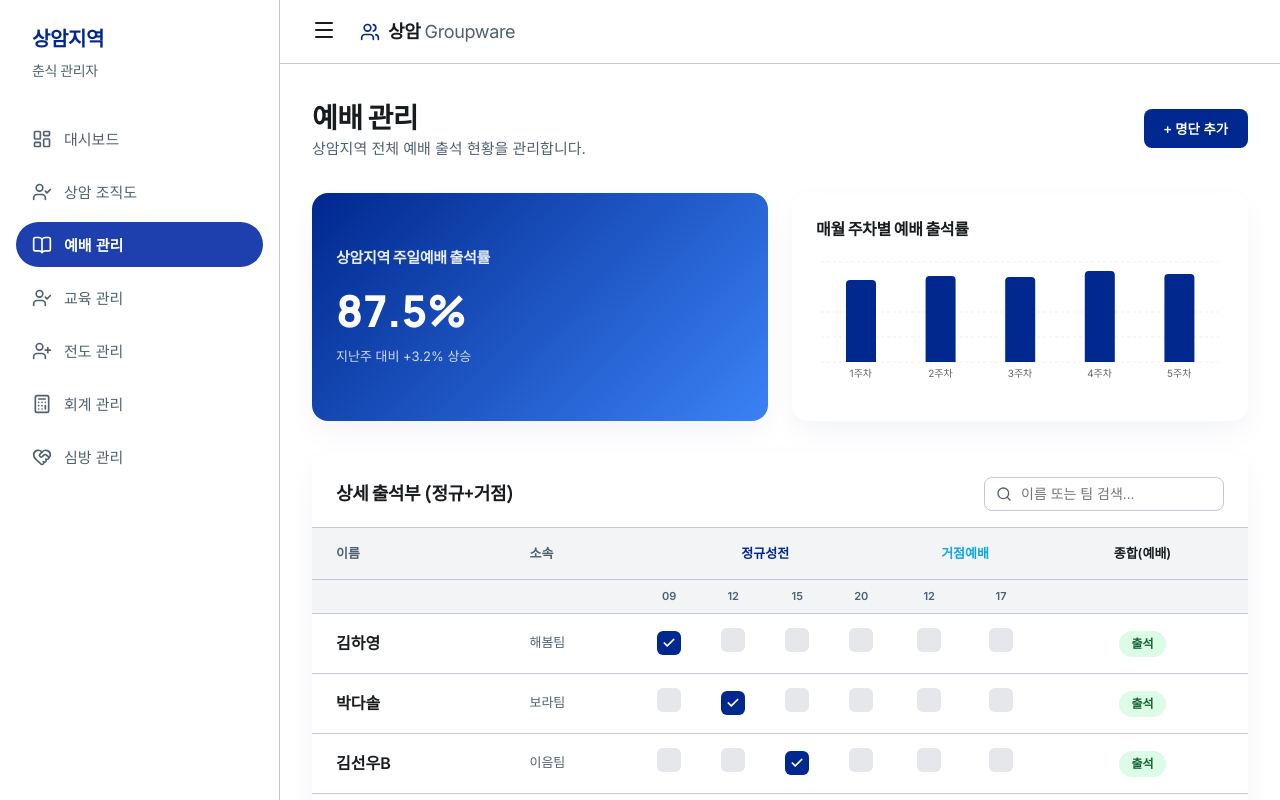
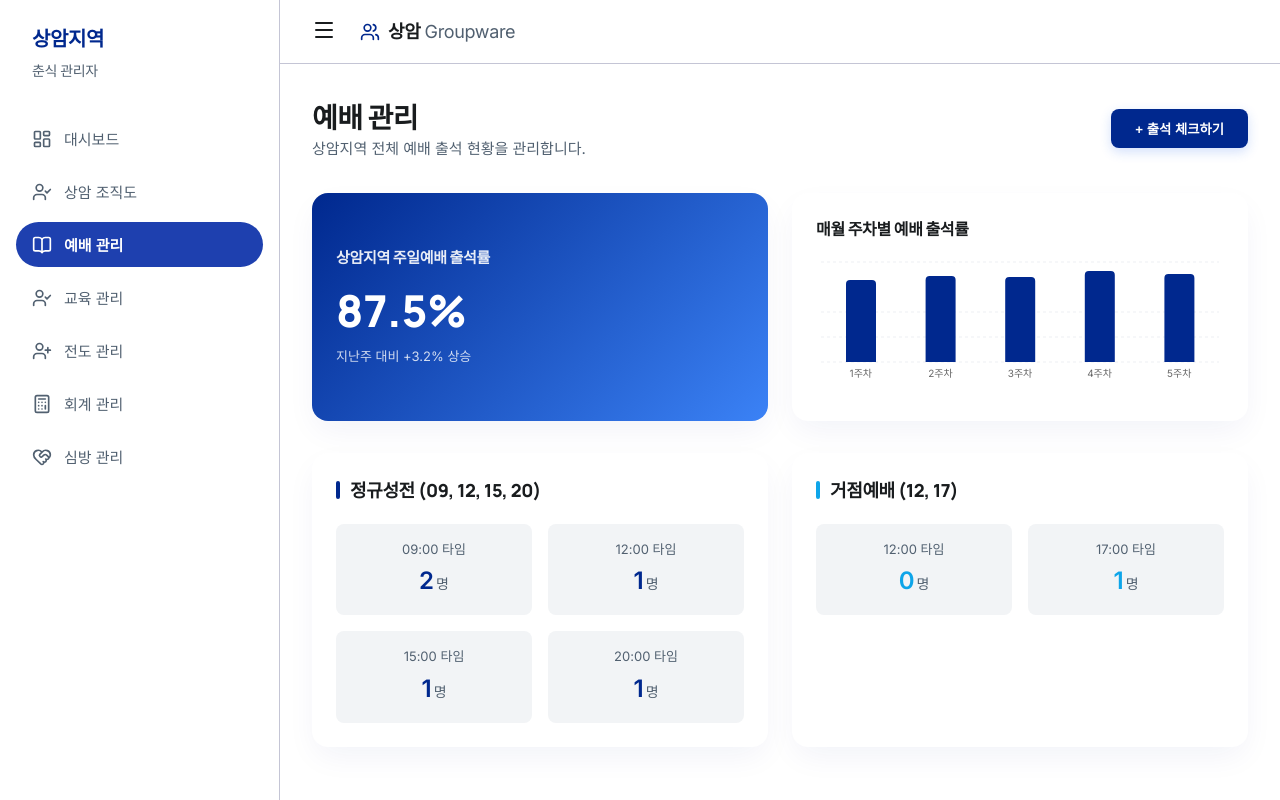
Before and after one commit to aiKyungHoon/samGroupware, a React (Vite) app: page / in a window 1280 px wide. Both pictures are taken after a click on the button "예배 관리". Built offline with nearby package versions, Linux system fonts and the light colour scheme.

Commit message:
feat: Restructure Worship page with attendance summary and detailed modal view

```diff
--- a/src/components/Worship.tsx
+++ b/src/components/Worship.tsx
@@ -29,6 +29,7 @@ const mockAttendance: WorshipAttendance[] = [
 ];
 
 export function Worship() {
+  const [showDetailed, setShowDetailed] = useState(false);
   const [searchTerm, setSearchTerm] = useState('');
   const [attendance, setAttendance] = useState<WorshipAttendance[]>(mockAttendance);
 
@@ -52,42 +53,27 @@ export function Worship() {
     return Object.values(a.regular).some(v => v) || Object.values(a.base).some(v => v);
   };
 
+  const getSlotCount = (type: 'regular' | 'base', time: string) => {
+    return attendance.filter(a => type === 'regular' ? a.regular[time] : a.base[time]).length;
+  };
+
+  if (showDetailed) {
     return (
       <div style={{ padding: '32px', flex: 1, overflowY: 'auto' }}>
-      <header style={{ marginBottom: '32px' }}>
-        <div style={{ display: 'flex', justifyContent: 'space-between', alignItems: 'center', flexWrap: 'wrap', gap: '16px' }}>
+        <header style={{ marginBottom: '24px', display: 'flex', justifyContent: 'space-between', alignItems: 'center' }}>
           <div>
-            <h1 style={{ fontSize: '28px', color: 'var(--on-surface)', fontWeight: 800 }}>예배 관리</h1>
-            <p style={{ color: 'var(--secondary)', fontSize: '15px' }}>상암지역 전체 예배 출석 현황을 관리합니다.</p>
+            <h1 style={{ fontSize: '24px', fontWeight: 800 }}>실시간 출석 체크</h1>
+            <p style={{ color: 'var(--secondary)', fontSize: '14px' }}>성도들의 예배 참석 여부를 실시간으로 입력합니다.</p>
           </div>
-          <button style={{ padding: '10px 20px', background: 'var(--primary)', color: 'white', border: 'none', borderRadius: 'var(--radius-md)', fontWeight: 600, cursor: 'pointer' }}>+ 명단 추가</button>
-        </div>
+          <button
+            onClick={() => setShowDetailed(false)}
+            style={{ padding: '8px 16px', background: 'var(--surface-low)', border: '1px solid var(--outline-variant)', borderRadius: 'var(--radius-md)', fontWeight: 600, cursor: 'pointer' }}
+          >
+            ← 뒤로가기
+          </button>
         </header>
 
-      {/* Stats Section */}
-      <div className="responsive-grid-2" style={{ marginBottom: '32px' }}>
-        <div style={{ background: 'linear-gradient(135deg, var(--primary), #3b82f6)', color: 'white', padding: '32px 24px', borderRadius: 'var(--radius-lg)', boxShadow: 'var(--shadow-ambient)', display: 'flex', flexDirection: 'column', justifyContent: 'center' }}>
-          <h3 style={{ fontSize: '15px', fontWeight: 600, opacity: 0.9, marginBottom: '8px' }}>상암지역 주일예배 출석률</h3>
-          <div style={{ fontSize: '44px', fontWeight: 800, fontFamily: 'var(--font-display)', marginBottom: '4px' }}>87.5%</div>
-          <div style={{ fontSize: '13px', opacity: 0.8 }}>지난주 대비 +3.2% 상승</div>
-        </div>
-
-        <div style={{ background: 'var(--surface-lowest)', padding: '24px', borderRadius: 'var(--radius-lg)', boxShadow: 'var(--shadow-ambient)' }}>
-          <h3 style={{ fontSize: '16px', fontWeight: 700, marginBottom: '16px' }}>매월 주차별 예배 출석률</h3>
-          <div style={{ height: '140px' }}>
-            <ResponsiveContainer width="100%" height="100%">
-              <BarChart data={weeklyData}>
-                <CartesianGrid strokeDasharray="3 3" vertical={false} stroke="var(--outline-variant)" opacity={0.3} />
-                <XAxis dataKey="name" axisLine={false} tickLine={false} fontSize={10} />
-                <Tooltip cursor={{ fill: 'var(--surface-low)' }} />
-                <Bar dataKey="출석률" fill="var(--primary)" radius={[4, 4, 0, 0]} barSize={30} />
-              </BarChart>
-            </ResponsiveContainer>
-          </div>
-        </div>
-      </div>
-
-      {/* Detailed Attendance Section */}
+        {/* Detailed Attendance Table (Existing Table Code) */}
         <div style={{ background: 'var(--surface-lowest)', borderRadius: 'var(--radius-lg)', boxShadow: 'var(--shadow-ambient)', overflow: 'hidden' }}>
           <div style={{ padding: '24px 24px 16px', borderBottom: '1px solid var(--outline-variant)', display: 'flex', justifyContent: 'space-between', alignItems: 'center', flexWrap: 'wrap', gap: '16px' }}>
             <h3 style={{ fontSize: '18px', fontWeight: 800, color: 'var(--on-surface)' }}>상세 출석부 (정규+거점)</h3>
@@ -128,8 +114,6 @@ export function Worship() {
                   <tr key={a.id} style={{ borderBottom: '1px solid var(--outline-variant)', transition: 'background 0.2s' }}>
                     <td style={{ padding: '16px 24px', fontWeight: 700, color: 'var(--on-surface)' }}>{a.name}</td>
                     <td style={{ padding: '16px 12px', fontSize: '13px', color: 'var(--secondary)' }}>{a.team}</td>
-
-                  {/* Regular Worship Slots */}
                     {['09', '12', '15', '20'].map(t => (
                       <td key={t} style={{ padding: '8px 4px', textAlign: 'center' }}>
                         <button
@@ -140,8 +124,6 @@ export function Worship() {
                         </button>
                       </td>
                     ))}
-
-                  {/* Base Worship Slots */}
                     {['12', '17'].map(t => (
                       <td key={t} style={{ padding: '8px 4px', textAlign: 'center' }}>
                         <button
@@ -152,8 +134,6 @@ export function Worship() {
                         </button>
                       </td>
                     ))}
-
-                  {/* Summary: "종합(예배)" */}
                     <td style={{ padding: '16px 24px', textAlign: 'center' }}>
                       <div style={{ display: 'inline-flex', alignItems: 'center', gap: '6px', padding: '4px 12px', background: isAttended(a) ? '#dcfce7' : '#fee2e2', color: isAttended(a) ? '#166534' : '#991b1b', borderRadius: 'var(--radius-full)', fontSize: '12px', fontWeight: 800 }}>
                         {isAttended(a) ? '출석' : '결석'}
@@ -164,13 +144,85 @@ export function Worship() {
               </tbody>
             </table>
           </div>
-
-        <div style={{ padding: '20px 24px', background: 'var(--surface-low)', display: 'flex', justifyContent: 'flex-end', gap: '12px' }}>
-          <p style={{ alignSelf: 'center', marginRight: 'auto', fontSize: '13px', color: 'var(--secondary)' }}>입력 및 수정 즉시 자동 반영됩니다.</p>
-          <button style={{ padding: '8px 24px', background: 'white', border: '1.5px solid var(--outline-variant)', borderRadius: 'var(--radius-md)', fontSize: '14px', fontWeight: 600, cursor: 'pointer' }}>내보내기 (CSV)</button>
-          <button style={{ padding: '8px 24px', background: 'var(--on-surface)', color: 'white', border: 'none', borderRadius: 'var(--radius-md)', fontSize: '14px', fontWeight: 600, cursor: 'pointer' }}>최종 저장</button>
+          <div style={{ padding: '20px 24px', borderTop: '1px solid var(--outline-variant)', display: 'flex', justifyContent: 'flex-end', gap: '12px' }}>
+            <button onClick={() => setShowDetailed(false)} style={{ padding: '8px 24px', background: 'var(--on-surface)', color: 'white', border: 'none', borderRadius: 'var(--radius-md)', fontSize: '14px', fontWeight: 600, cursor: 'pointer' }}>저장 및 브리핑 작성</button>
           </div>
         </div>
       </div>
-  )
+    );
   }
+
+  return (
+    <div style={{ padding: '32px', flex: 1, overflowY: 'auto' }}>
+      <header style={{ marginBottom: '32px', display: 'flex', justifyContent: 'space-between', alignItems: 'center', flexWrap: 'wrap', gap: '16px' }}>
+        <div>
+          <h1 style={{ fontSize: '28px', color: 'var(--on-surface)', fontWeight: 800 }}>예배 관리</h1>
+          <p style={{ color: 'var(--secondary)', fontSize: '15px' }}>상암지역 전체 예배 출석 현황을 관리합니다.</p>
+        </div>
+        <button
+          onClick={() => setShowDetailed(true)}
+          style={{ padding: '10px 24px', background: 'var(--primary)', color: 'white', border: 'none', borderRadius: 'var(--radius-md)', fontWeight: 700, cursor: 'pointer', boxShadow: '0 4px 12px rgba(37, 99, 235, 0.2)' }}
+        >
+          + 출석 체크하기
+        </button>
+      </header>
+
+      {/* Main Page Stats */}
+      <div className="responsive-grid-2" style={{ marginBottom: '32px' }}>
+        <div style={{ background: 'linear-gradient(135deg, var(--primary), #3b82f6)', color: 'white', padding: '32px 24px', borderRadius: 'var(--radius-lg)', boxShadow: 'var(--shadow-ambient)', display: 'flex', flexDirection: 'column', justifyContent: 'center' }}>
+          <h3 style={{ fontSize: '15px', fontWeight: 600, opacity: 0.9, marginBottom: '8px' }}>상암지역 주일예배 출석률</h3>
+          <div style={{ fontSize: '44px', fontWeight: 800, fontFamily: 'var(--font-display)', marginBottom: '4px' }}>87.5%</div>
+          <div style={{ fontSize: '13px', opacity: 0.8 }}>지난주 대비 +3.2% 상승</div>
+        </div>
+
+        <div style={{ background: 'var(--surface-lowest)', padding: '24px', borderRadius: 'var(--radius-lg)', boxShadow: 'var(--shadow-ambient)' }}>
+          <h3 style={{ fontSize: '16px', fontWeight: 700, marginBottom: '16px' }}>매월 주차별 예배 출석률</h3>
+          <div style={{ height: '140px' }}>
+            <ResponsiveContainer width="100%" height="100%">
+              <BarChart data={weeklyData}>
+                <CartesianGrid strokeDasharray="3 3" vertical={false} stroke="var(--outline-variant)" opacity={0.3} />
+                <XAxis dataKey="name" axisLine={false} tickLine={false} fontSize={10} />
+                <Tooltip cursor={{ fill: 'var(--surface-low)' }} />
+                <Bar dataKey="출석률" fill="var(--primary)" radius={[4, 4, 0, 0]} barSize={30} />
+              </BarChart>
+            </ResponsiveContainer>
+          </div>
+        </div>
+      </div>
+
+      <div className="responsive-grid-2" style={{ gap: '24px' }}>
+        {/* Regular Worship Slot Summary */}
+        <div style={{ background: 'var(--surface-lowest)', padding: '24px', borderRadius: 'var(--radius-lg)', boxShadow: 'var(--shadow-ambient)' }}>
+          <h3 style={{ fontSize: '18px', fontWeight: 800, marginBottom: '20px', display: 'flex', alignItems: 'center', gap: '10px' }}>
+            <span style={{ width: '4px', height: '18px', background: 'var(--primary)', borderRadius: '2px' }}></span>
+            정규성전 (09, 12, 15, 20)
+          </h3>
+          <div style={{ display: 'grid', gridTemplateColumns: 'repeat(2, 1fr)', gap: '16px' }}>
+            {['09', '12', '15', '20'].map(t => (
+              <div key={t} style={{ background: 'var(--surface-low)', padding: '16px', borderRadius: 'var(--radius-md)', textAlign: 'center' }}>
+                <div style={{ fontSize: '13px', color: 'var(--secondary)', marginBottom: '4px' }}>{t}:00 타임</div>
+                <div style={{ fontSize: '24px', fontWeight: 800, color: 'var(--primary)' }}>{getSlotCount('regular', t)}<span style={{ fontSize: '14px', fontWeight: 500, color: 'var(--secondary)', marginLeft: '2px' }}>명</span></div>
+              </div>
+            ))}
+          </div>
+        </div>
+
+        {/* Base Worship Slot Summary */}
+        <div style={{ background: 'var(--surface-lowest)', padding: '24px', borderRadius: 'var(--radius-lg)', boxShadow: 'var(--shadow-ambient)' }}>
+          <h3 style={{ fontSize: '18px', fontWeight: 800, marginBottom: '20px', display: 'flex', alignItems: 'center', gap: '10px' }}>
+            <span style={{ width: '4px', height: '18px', background: '#0ea5e9', borderRadius: '2px' }}></span>
+            거점예배 (12, 17)
+          </h3>
+          <div style={{ display: 'grid', gridTemplateColumns: 'repeat(2, 1fr)', gap: '16px' }}>
+            {['12', '17'].map(t => (
+              <div key={t} style={{ background: 'var(--surface-low)', padding: '16px', borderRadius: 'var(--radius-md)', textAlign: 'center' }}>
+                <div style={{ fontSize: '13px', color: 'var(--secondary)', marginBottom: '4px' }}>{t}:00 타임</div>
+                <div style={{ fontSize: '24px', fontWeight: 800, color: '#0ea5e9' }}>{getSlotCount('base', t)}<span style={{ fontSize: '14px', fontWeight: 500, color: 'var(--secondary)', marginLeft: '2px' }}>명</span></div>
+              </div>
+            ))}
+          </div>
+        </div>
+      </div>
+    </div>
+  );
+}
```
Lines whose indentation alone changed are shown as unchanged.
